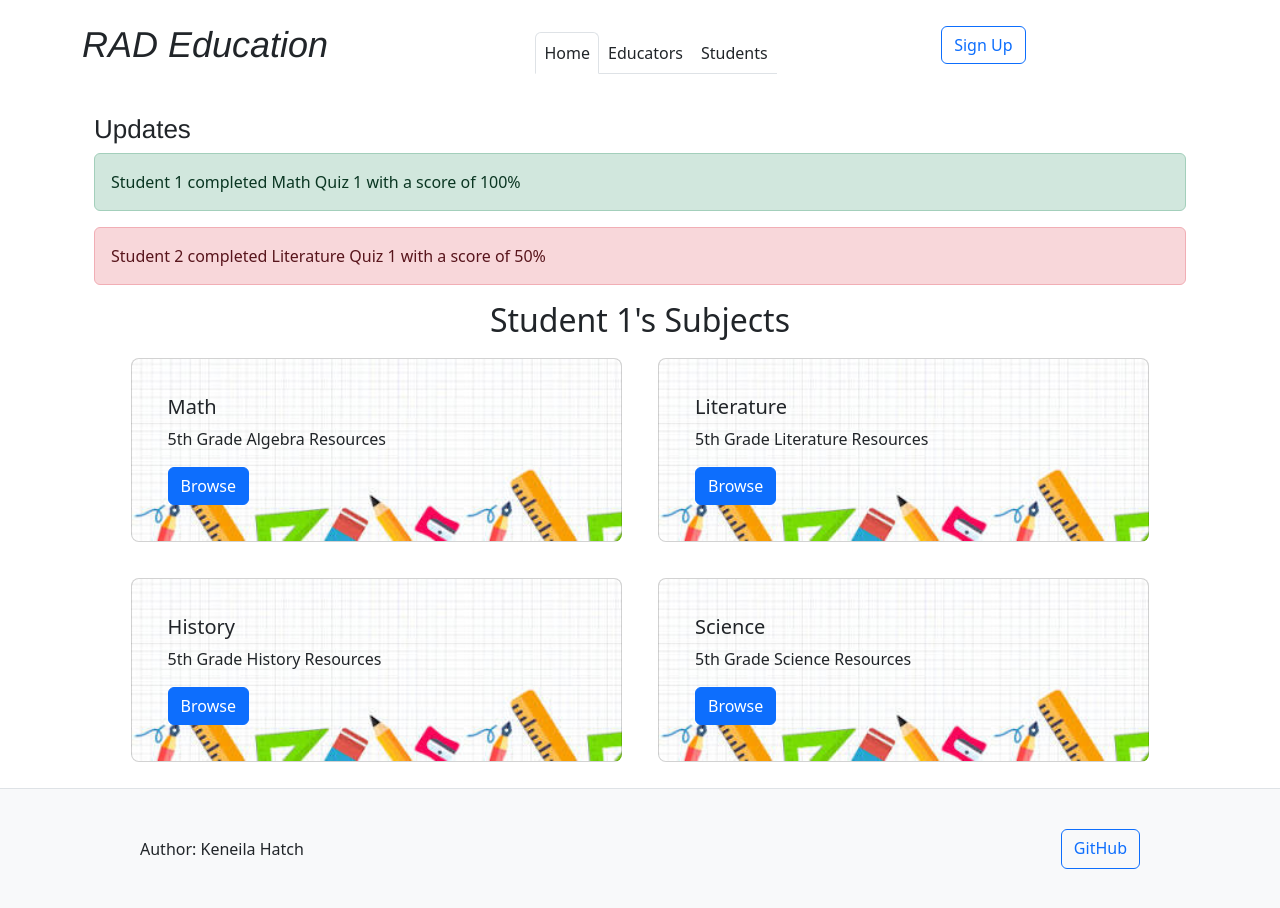
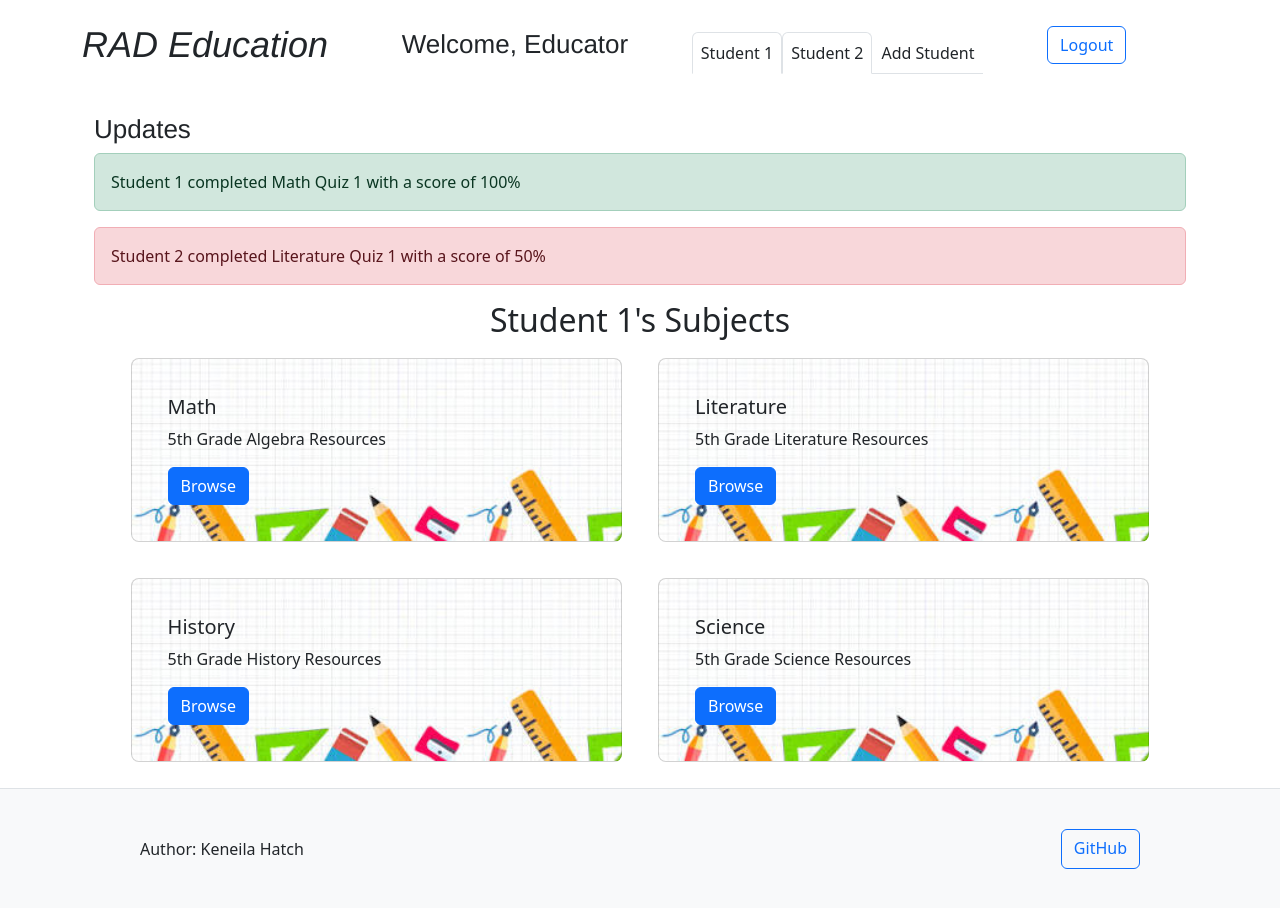
Before and after one commit to Keneila/startup, a React (Vite) app: page /parent in a window 1280 px wide. Built offline with nearby package versions, Linux system fonts and the light colour scheme.

Commit message:
finished I hope

```diff
--- a/src/app.jsx
+++ b/src/app.jsx
@@ -16,20 +16,6 @@ export default function App() {
     <BrowserRouter>
       <div className="body">
         <div className="container">
-          <header className="d-flex flex-wrap align-items-center justify-content-center justify-content-md-between py-3 mb-4">
-            <h1 className="d-flex align-items-center col-md-3 mb-2 mb-md-0 text-dark text-decoration-none" id="logo">RAD Education</h1>
-            <nav>
-              <menu className="nav nav-tabs col-md-auto mb-2 justify-content-center mb-md-0">
-                <li><NavLink to="/" className="nav-link active px-2 link-dark">Home</NavLink></li>
-                <li><NavLink to="/login" className="nav-link px-2 link-dark">Educators</NavLink></li>
-                <li><NavLink to="/student" className="nav-link px-2 link-dark">Students</NavLink></li>
-              </menu>
-            </nav>
-            <div className="text-end">
-              <NavLink to="/register" className="btn btn-outline-primary me-2">Sign Up</NavLink>
-            </div>
-            <hr />
-          </header>
 
             <Routes>
               <Route path="/" element={<Home />} />
--- a/src/child/child.jsx
+++ b/src/child/child.jsx
@@ -3,7 +3,17 @@ import { NavLink } from 'react-router-dom';
 
 export function Child() {
   return (
- <main>
+    <div>
+    <div className="container">
+      <header className="d-flex flex-wrap align-items-center justify-content-center justify-content-md-between py-3 mb-4">
+        <h1 className="d-flex align-items-center col-md-3 mb-2 mb-md-0 text-dark text-decoration-none" id="logo">RAD Education</h1>
+        <h3 className="menu"> Welcome Username</h3>
+        <div className="text-end">
+            <NavLink to="/" className="btn btn-outline-primary me-2">Logout</NavLink>
+          </div>
+      </header>
+    </div>
+    <main>
       <div className="container mb-3">
         <h2 className="text-center">Available Subjects</h2>
         <nav className=" d-flex flex-wrap justify-content-center gap-3">
@@ -39,5 +49,6 @@ export function Child() {
         </nav>
       </div>
     </main>
+    </div>
   );
 }
--- a/src/home/home.jsx
+++ b/src/home/home.jsx
@@ -1,7 +1,24 @@
 import React from 'react';
+import { NavLink } from 'react-router-dom';
 
 export function Home() {
   return (
+    <div>
+          <header className="d-flex flex-wrap align-items-center justify-content-center justify-content-md-between py-3 mb-4">
+            <h1 className="d-flex align-items-center col-md-3 mb-2 mb-md-0 text-dark text-decoration-none" id="logo">RAD Education</h1>
+                <nav>
+                    <menu className="nav nav-tabs col-md-auto mb-2 justify-content-center mb-md-0">
+                        <li><NavLink to="/" className="nav-link active px-2 link-dark">Home</NavLink></li>
+                        <li><NavLink to="/login" className="nav-link px-2 link-dark">Educators</NavLink></li>
+                        <li><NavLink to="/student" className="nav-link px-2 link-dark">Students</NavLink></li>
+                    </menu>
+                </nav>
+                <div className="text-end">
+                    <NavLink to="/register" className="btn btn-outline-primary me-2">Sign Up</NavLink>
+                </div>
+                <hr />
+          </header>
+
     <main>
       <section className="container ">
         <div><img id="neuro" className="float-start img-fluid" src="https://cdn.pixabay.com/photo/2016/02/10/20/00/symbol-of-infinity-of-autism-1192408_1280.png" alt="random" /></div>
@@ -29,5 +46,6 @@ export function Home() {
          <div><img className="picture" src="https://www.loopearplugs.com/cdn/shop/articles/Child_Studying.jpg?v=1702892658" alt="random" /></div>
       </section>
     </main>
+    </div>
   );
 }
--- a/src/login/login.jsx
+++ b/src/login/login.jsx
@@ -3,6 +3,21 @@ import { NavLink } from 'react-router-dom';
 
 export function Login() {
   return (
+    <div>
+              <header className="d-flex flex-wrap align-items-center justify-content-center justify-content-md-between py-3 mb-4">
+                <h1 className="d-flex align-items-center col-md-3 mb-2 mb-md-0 text-dark text-decoration-none" id="logo">RAD Education</h1>
+                    <nav>
+                        <menu className="nav nav-tabs col-md-auto mb-2 justify-content-center mb-md-0">
+                            <li><NavLink to="/" className="nav-link px-2 link-dark">Home</NavLink></li>
+                            <li><NavLink to="/login" className="nav-link px-2 link-dark">Educators</NavLink></li>
+                            <li><NavLink to="/student" className="nav-link px-2 link-dark">Students</NavLink></li>
+                        </menu>
+                    </nav>
+                    <div className="text-end">
+                        <NavLink to="/register" className="btn btn-outline-primary me-2">Sign Up</NavLink>
+                    </div>
+                    <hr />
+              </header>
     <main>
       <h1 className="login-title">Educator Login</h1>
       <div className="container justify-content-center mb-4 login">
@@ -21,5 +36,6 @@ export function Login() {
       <NavLink className="dropdown-item hoverlight" to="/register">New around here? Sign up</NavLink>
       </div>
     </main>
+    </div>
   );
 }
--- a/src/parent/parent.jsx
+++ b/src/parent/parent.jsx
@@ -3,6 +3,22 @@ import { NavLink } from 'react-router-dom';
 
 export function Parent() {
   return (
+    <div>
+        <header className="d-flex flex-wrap align-items-center justify-content-center justify-content-md-between py-3 mb-4">
+        <h1 className="d-flex align-items-center  mb-2 mb-md-0 text-dark text-decoration-none" id="logo">RAD Education</h1>
+        <h3 className="mb-md-0 menu"> Welcome, Educator</h3>
+        <nav >
+          <menu className="nav nav-tabs col-md-auto mb-2 justify-content-center mb-md-0">
+            <li><NavLink to="/parent" className="nav-link px-2 link-dark">Student 1</NavLink></li>
+            <li><NavLink to="/parent" className="nav-link px-2 link-dark">Student 2</NavLink></li>
+            <li><NavLink to="/register" className="nav-link px-2 link-dark">Add Student</NavLink></li>
+          </menu>
+        </nav>
+        <div className="text-end">
+           <NavLink to="/" className="btn btn-outline-primary me-2">Logout</NavLink>
+        </div>
+        <hr />
+      </header>
 <main>
       <div className="container">
         <h3> Updates</h3>
@@ -49,5 +65,6 @@ export function Parent() {
         </nav>
       </div>
     </main>
+    </div>
   );
 }
--- a/src/register/register.jsx
+++ b/src/register/register.jsx
@@ -1,7 +1,23 @@
 import React from 'react';
+import { NavLink } from 'react-router-dom';
 
 export function Register() {
   return (
+    <div>
+              <header className="d-flex flex-wrap align-items-center justify-content-center justify-content-md-between py-3 mb-4">
+                <h1 className="d-flex align-items-center col-md-3 mb-2 mb-md-0 text-dark text-decoration-none" id="logo">RAD Education</h1>
+                    <nav>
+                        <menu className="nav nav-tabs col-md-auto mb-2 justify-content-center mb-md-0">
+                            <li><NavLink to="/" className="nav-link px-2 link-dark">Home</NavLink></li>
+                            <li><NavLink to="/login" className="nav-link px-2 link-dark">Educators</NavLink></li>
+                            <li><NavLink to="/student" className="nav-link px-2 link-dark">Students</NavLink></li>
+                        </menu>
+                    </nav>
+                    <div className="text-end">
+                        <NavLink to="/register" className="btn btn-outline-primary me-2">Sign Up</NavLink>
+                    </div>
+                    <hr />
+              </header>
     <main>
         <h1 className="login-title">Register Account</h1>
         <div className="container justify-content-center mb-4 login">
@@ -49,5 +65,6 @@ export function Register() {
       </div>
 
     </main>
+    </div>
   );
 }
--- a/src/student/student.jsx
+++ b/src/student/student.jsx
@@ -3,6 +3,21 @@ import { NavLink } from 'react-router-dom';
 
 export function Student() {
   return (
+    <div>
+              <header className="d-flex flex-wrap align-items-center justify-content-center justify-content-md-between py-3 mb-4">
+                <h1 className="d-flex align-items-center col-md-3 mb-2 mb-md-0 text-dark text-decoration-none" id="logo">RAD Education</h1>
+                    <nav>
+                        <menu className="nav nav-tabs col-md-auto mb-2 justify-content-center mb-md-0">
+                            <li><NavLink to="/" className="nav-link px-2 link-dark">Home</NavLink></li>
+                            <li><NavLink to="/login" className="nav-link px-2 link-dark">Educators</NavLink></li>
+                            <li><NavLink to="/student" className="nav-link px-2 link-dark">Students</NavLink></li>
+                        </menu>
+                    </nav>
+                    <div className="text-end">
+                        <NavLink to="/register" className="btn btn-outline-primary me-2">Sign Up</NavLink>
+                    </div>
+                    <hr />
+              </header>
         <main>
         <h1 className="login-title">Student Login</h1>
       <div className="container justify-content-center mb-4 login">
@@ -21,5 +36,6 @@ export function Student() {
       <NavLink className="dropdown-item hoverlight" to="/register">New around here? Sign up</NavLink>
       </div>
     </main>
+    </div>
   );
 }
--- a/src/trivia/trivia.jsx
+++ b/src/trivia/trivia.jsx
@@ -1,7 +1,18 @@
 import React from 'react';
+import { NavLink } from 'react-router-dom';
 
 export function Trivia() {
   return (
+    <div>
+    <div className="container">
+          <header className="d-flex flex-wrap align-items-center justify-content-center justify-content-md-between py-3 mb-4">
+            <h1 className="d-flex align-items-center col-md-3 mb-2 mb-md-0 text-dark text-decoration-none" id="logo">RAD Education</h1>
+            <h3 className="menu"> Welcome Username</h3>
+            <div className="text-end">
+                <NavLink to="/" className="btn btn-outline-primary me-2">Logout</NavLink>
+              </div>
+          </header>
+    </div>
     <main>
       <div className="container text-center">
         <div>
@@ -46,5 +57,6 @@ export function Trivia() {
       </div>
       </div>
     </main>
+    </div>
   );
 }
```
